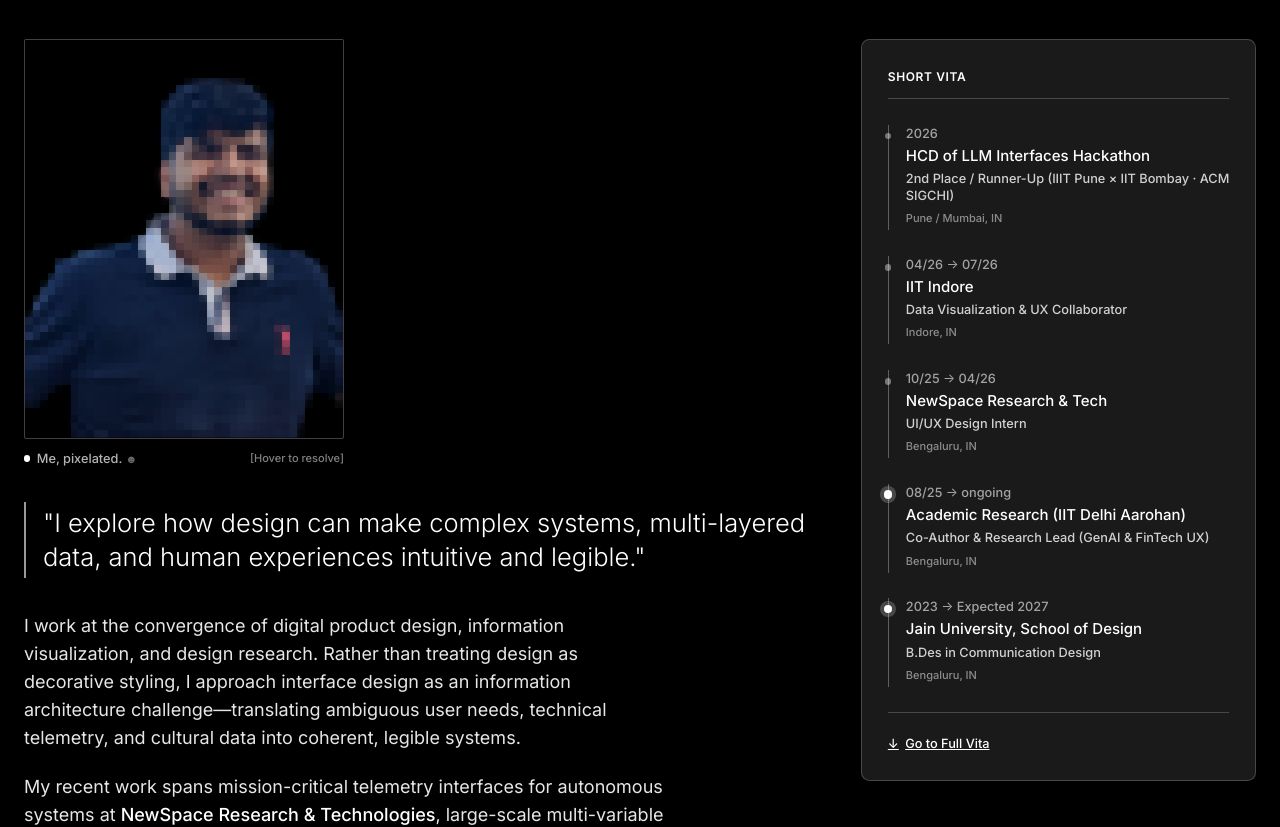
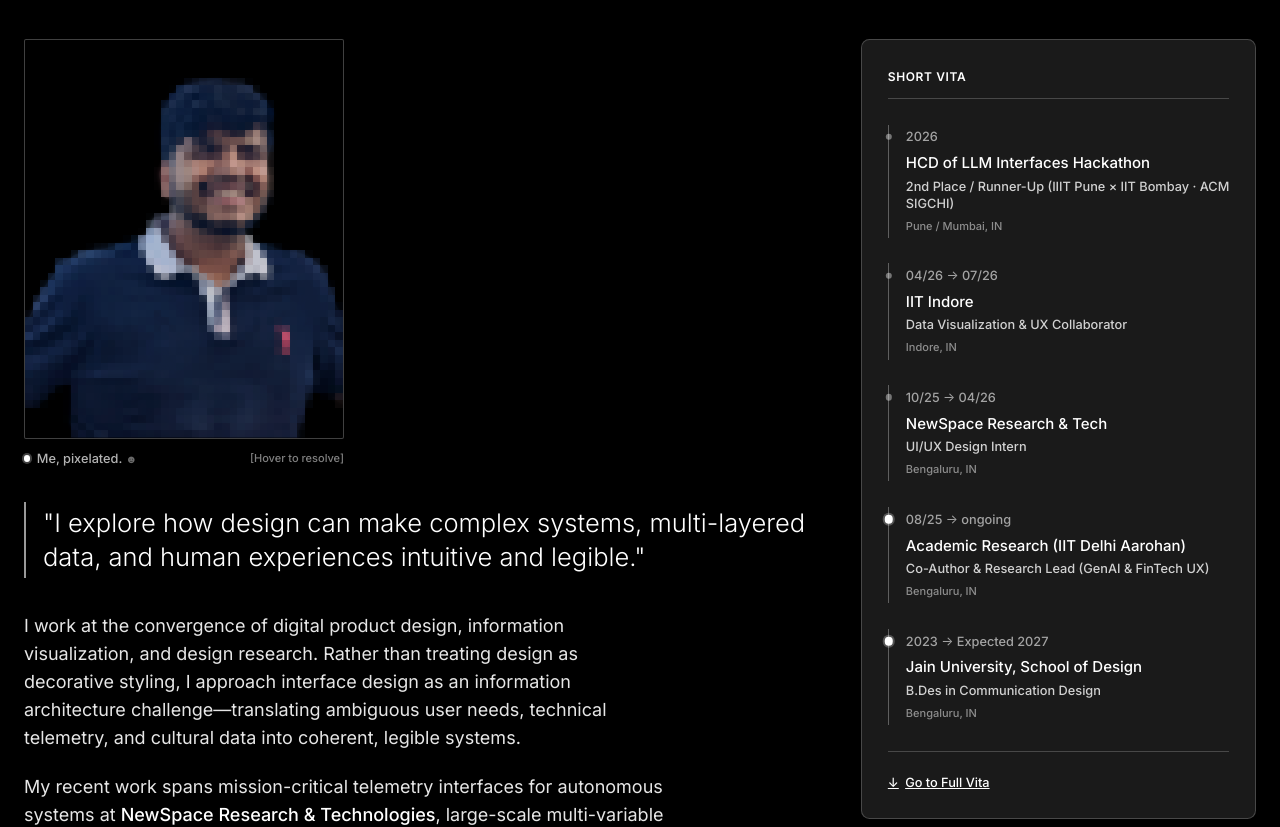
Before and after one commit to aadarshdoesdesign-007/portfolio-, a Next.js app: page / in a window 1280 px wide. Shown: the part 1047-1874 px from the top of the page. Built offline with nearby package versions, Linux system fonts and the light colour scheme.

Commit message:
fix(typography): standardize optical first-line alignment for circular dots and bullets

```diff
--- a/src/components/About.tsx
+++ b/src/components/About.tsx
@@ -89,18 +89,21 @@ export const About: React.FC = () => {
                   lens === 'experimental' ? 'border-l border-dashed border-white/40' :
                   'border-l border-white/30'
                 }`}>
-                  {/* Pulsing indicator for active positions */}
-                  {entry.isCurrent ? (
-                    <span className={`absolute -left-[5px] top-1.5 w-2 h-2 ${
-                      lens === 'swiss' || lens === 'brutalist' ? 'rounded-none' : 'rounded-full'
-                    } bg-white ring-4 ring-white/20`} />
-                  ) : (
-                    <span className={`absolute -left-[4px] top-2 w-1.5 h-1.5 ${
-                      lens === 'swiss' || lens === 'brutalist' ? 'rounded-none' : 'rounded-full'
-                    } bg-white/40`} />
-                  )}
-                  <div className="font-mono text-xs text-white/60">
-                    {entry.date}
+                  {/* Timeline indicator node optically centered with the first line date */}
+                  <div className="relative flex items-center h-[1.45em]">
+                    <span
+                      className={`absolute left-0 top-1/2 -translate-y-1/2 -translate-x-[calc(1rem+50%)] ${
+                        entry.isCurrent
+                          ? 'w-2 h-2 bg-white ring-2 ring-white/25'
+                          : 'w-1.5 h-1.5 bg-white/40'
+                      } ${
+                        lens === 'swiss' || lens === 'brutalist' ? 'rounded-none' : 'rounded-full'
+                      } transition-all duration-200`}
+                      aria-hidden="true"
+                    />
+                    <div className="font-mono text-xs text-white/60">
+                      {entry.date}
+                    </div>
                   </div>
                   <div className={`font-medium text-[15px] text-white mt-0.5 ${
                     lens === 'editorial' ? 'font-serif' : 'font-sans'
--- /dev/null
+++ b/src/components/BulletItem.tsx
@@ -0,0 +1,85 @@
+'use client';
+import React from 'react';
+import { useLens } from '@/context/LensContext';
+
+export interface BulletItemProps {
+  children: React.ReactNode;
+  active?: boolean;
+  showDot?: boolean;
+  className?: string;
+  dotClassName?: string;
+}
+
+/**
+ * Optical first-line bullet item.
+ * Guarantees that circular/square status dots align optically
+ * with the visual center of the FIRST line of text, regardless of
+ * text length, line wrapping, or subsequent sub-labels.
+ */
+export const BulletItem: React.FC<BulletItemProps> = ({
+  children,
+  active = true,
+  showDot = true,
+  className = '',
+  dotClassName = '',
+}) => {
+  const { lens } = useLens();
+
+  if (!showDot) {
+    return <div className={className}>{children}</div>;
+  }
+
+  const isSquare = lens === 'swiss' || lens === 'brutalist';
+
+  return (
+    <div className={`flex items-start gap-2.5 ${className}`}>
+      {/*
+        Dot anchor: height is set to 1.45em to match the first line-height of text.
+        Centered with inline-flex items-center so the dot sits at the optical
+        center of the first line of text.
+      */}
+      <span
+        className="inline-flex items-center justify-center flex-shrink-0 w-2 h-[1.45em] select-none pointer-events-none"
+        aria-hidden="true"
+      >
+        <span
+          className={`w-1.5 h-1.5 ${
+            isSquare ? 'rounded-none' : 'rounded-full'
+          } ${
+            active ? 'bg-white ring-2 ring-white/25' : 'bg-white/40'
+          } transition-all duration-200 ${dotClassName}`}
+        />
+      </span>
+      <div className="flex-1 min-w-0 leading-[1.45]">
+        {children}
+      </div>
+    </div>
+  );
+};
+
+export interface StatusDotProps {
+  active?: boolean;
+  className?: string;
+  size?: 'sm' | 'md';
+}
+
+export const StatusDot: React.FC<StatusDotProps> = ({
+  active = true,
+  className = '',
+  size = 'sm',
+}) => {
+  const { lens } = useLens();
+  const isSquare = lens === 'swiss' || lens === 'brutalist';
+  const sizeClasses = size === 'md' ? 'w-2 h-2' : 'w-1.5 h-1.5';
+
+  return (
+    <span
+      className={`inline-block ${sizeClasses} ${
+        isSquare ? 'rounded-none' : 'rounded-full'
+      } ${
+        active ? 'bg-white ring-2 ring-white/25' : 'bg-white/40'
+      } transition-all duration-200 ${className}`}
+      aria-hidden="true"
+    />
+  );
+};
--- a/src/components/PixelPortrait.tsx
+++ b/src/components/PixelPortrait.tsx
@@ -2,6 +2,7 @@
 import React, { useRef, useState, useEffect, useCallback } from 'react';
 
 import { useLens } from '@/context/LensContext';
+import { StatusDot } from './BulletItem';
 
 interface PixelPortraitProps {
   className?: string;
@@ -261,7 +262,7 @@ export const PixelPortrait: React.FC<PixelPortraitProps> = ({ className = '' })
       {/* Subtle Editorial Caption matching Olivier's Reference */}
       <div className="mt-2.5 flex items-center justify-between text-xs font-mono text-white/70">
         <span className="flex items-center gap-1.5">
-          <span className={`w-1.5 h-1.5 bg-white ${lens === 'swiss' || lens === 'brutalist' ? 'rounded-none' : 'rounded-full'}`} />
+          <StatusDot size="sm" active={true} />
           <span>
             {lens === 'experimental' ? 'NODE::PORTRAIT_PIXELS [FEED: ACTIVE]' :
              lens === 'editorial' ? 'Portrait — subtle resolution' :
--- a/src/components/Vita.tsx
+++ b/src/components/Vita.tsx
@@ -1,6 +1,7 @@
 'use client';
 import React from 'react';
 import { SectionHeader } from './SectionHeader';
+import { BulletItem } from './BulletItem';
 import { vitaSections } from '@/content/vita';
 import { useLens } from '@/context/LensContext';
 
@@ -66,21 +67,18 @@ export const Vita: React.FC = () => {
                         {entry.positions.map((pos, pIdx) => (
                           <div
                             key={pIdx}
-                            className={`relative text-xs text-white/90 ${
-                              pos.isCurrent ? 'pl-3.5 font-medium' : ''
+                            className={`text-xs text-white/90 ${
+                              pos.isCurrent ? 'font-medium' : ''
                             } ${lens === 'editorial' ? 'font-serif italic' : ''}`}
                           >
-                            {pos.isCurrent && (
-                              <span className={`absolute left-0 top-1.5 w-2 h-2 ${
-                                lens === 'swiss' || lens === 'brutalist' ? 'rounded-none' : 'rounded-full'
-                              } bg-white ring-4 ring-white/20`} />
-                            )}
-                            <div>{pos.title}</div>
-                            {pos.date && (
-                              <div className="text-[11px] font-mono text-white/50">
-                                {pos.date}
-                              </div>
-                            )}
+                            <BulletItem active={true} showDot={!!pos.isCurrent}>
+                              <div>{pos.title}</div>
+                              {pos.date && (
+                                <div className="text-[11px] font-mono text-white/50 not-italic">
+                                  {pos.date}
+                                </div>
+                              )}
+                            </BulletItem>
                           </div>
                         ))}
                       </div>
```
